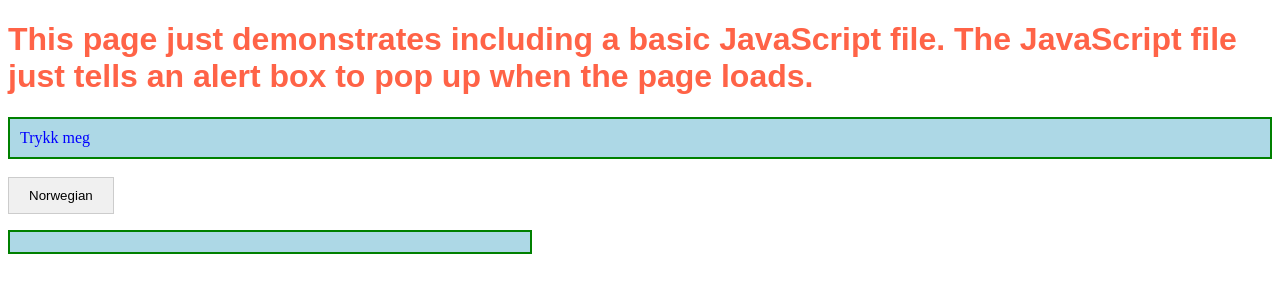
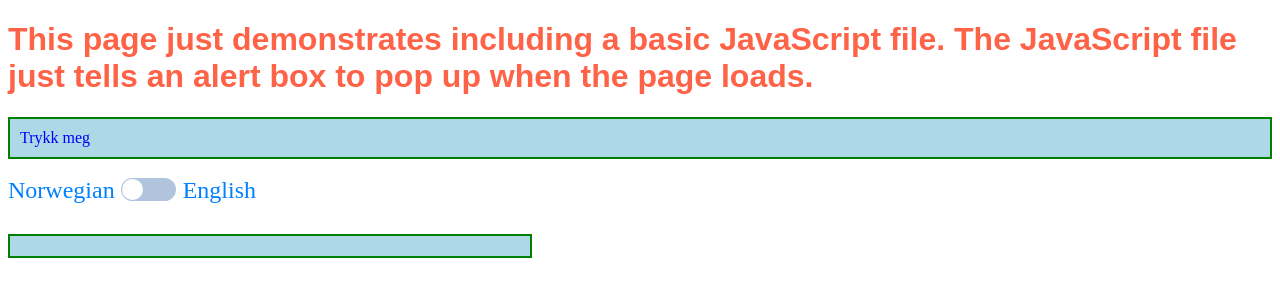
Before and after one commit to olesjothun/JavaScript, a plain HTML site: page index.html in a window 1280 px wide. Drawn offline with nearby package versions, Linux system fonts and the light colour scheme.

Commit message:
New ToggleButton

```diff
--- a/css/style.css
+++ b/css/style.css
@@ -28,3 +28,47 @@ h1 {
 /*.Button:hover {
     border: dashed orange 2px;
 }*/
+
+.switch {
+    position: relative;
+    color: blue;
+    background-color: white;
+    padding: 10px;
+    margin: 0px;
+    border: none;
+    display: inline-block;
+}
+
+    .switch label {
+        width: 55px;
+        height: 23px;
+        background-color: lightsteelblue;
+        position: absolute;
+        top: 0;
+        left: 0;
+        border-radius: 50px;
+    }
+
+    .switch input[type="checkbox"] {
+        visibility: hidden;
+    }
+
+    .switch label:after {
+        content: '';
+        width: 21px;
+        height: 21px;
+        border-radius: 50px;
+        position: absolute;
+        top: 1px;
+        left: 1px;
+        transition: 100ms;
+        background-color: white;
+    }
+
+    .switch .look:checked + label:after {
+        left: 32px;
+    }
+
+    .switch .look:checked + label {
+        background-color: lightsteelblue;
+    }
--- a/index.html
+++ b/index.html
@@ -42,15 +42,33 @@
 		.Button {
 			cursor: pointer;
 		}
-	</style>
+
+
+
+		</style>
+
+
 </head>
 
 <body>
-
 	<p><h1>This page just demonstrates including a basic JavaScript file. The JavaScript file just tells an alert box to pop up when the page loads.</h1></p>
 	<div id="Div1" class="Button" onclick="buttonClicked()" onmouseover="Mouseover(this)" onmouseout="Mouseout(this)">Trykk meg</div>
 	<br>
-	<button id="myToggleButton">Norwegian</button>
+
+	<font size="5" style="vertical-align:6px">
+		Norwegian
+	</font>
+
+
+	<div class="switch" onchange="languageChanged(this)">
+		<input id="checkbox1" class="look" type="checkbox">
+		<label for="checkbox1"></label>
+	</div>
+
+	<font size="5" style="vertical-align:6px">
+		&nbsp; &nbsp;English
+	</font>
+
 	<p id="test1"> </p>
 	<div class="grid" id="myGrid"></div>
 </body>
--- a/js/forecast.js
+++ b/js/forecast.js
@@ -18,8 +18,6 @@ function Mouseout(MyButton) {
 async function buttonClicked() {
 	firstTimeGrid = true;
 	forecastSummaryIDArray = [];
-	const ToggleButton = document.getElementById('myToggleButton');
-	ToggleButton.innerHTML = "Norwegian";
 	await getTranslation('https://localhost:7065/Translation?language=Norwegian');
 	GetForecast();
 }
@@ -43,6 +41,7 @@ async function GetForecast() {
 
 
 	} catch (error) {
+		json_forecast = [];
 		alert(error);
 		addObjectAndCreateGrid(json_forecast);
 	}
@@ -96,7 +95,8 @@ function CreateGrid(json_data) {
 							forecastSummaryIDArray.push(json_forecast[i].summary);
 						else
 							json_forecast[i].summary = forecastSummaryIDArray[i];
-						json_forecast[i].summary = translations[json_forecast[i].summary];
+						if (translations != null)
+							json_forecast[i].summary = translations[json_forecast[i].summary];
 						gridItem.textContent = json_data[i].summary;
 					break;
 				case 2:
--- a/js/toggleButton.js
+++ b/js/toggleButton.js
@@ -1,3 +1,4 @@
+/*
 document.addEventListener('DOMContentLoaded', function () {
     var toggleButton = document.getElementById('myToggleButton');
 
@@ -18,3 +19,17 @@ document.addEventListener('DOMContentLoaded', function () {
 
     });
 });
+*/
+
+
+
+
+async function languageChanged(languageCheckbox){
+    if (checkbox1.checked) {
+        await getTranslation('https://localhost:7065/Translation?language=English');
+    }
+    else {
+        await getTranslation('https://localhost:7065/Translation?language=Norwegian');
+    }
+    addObjectAndCreateGrid(json_forecast);
+}
```
